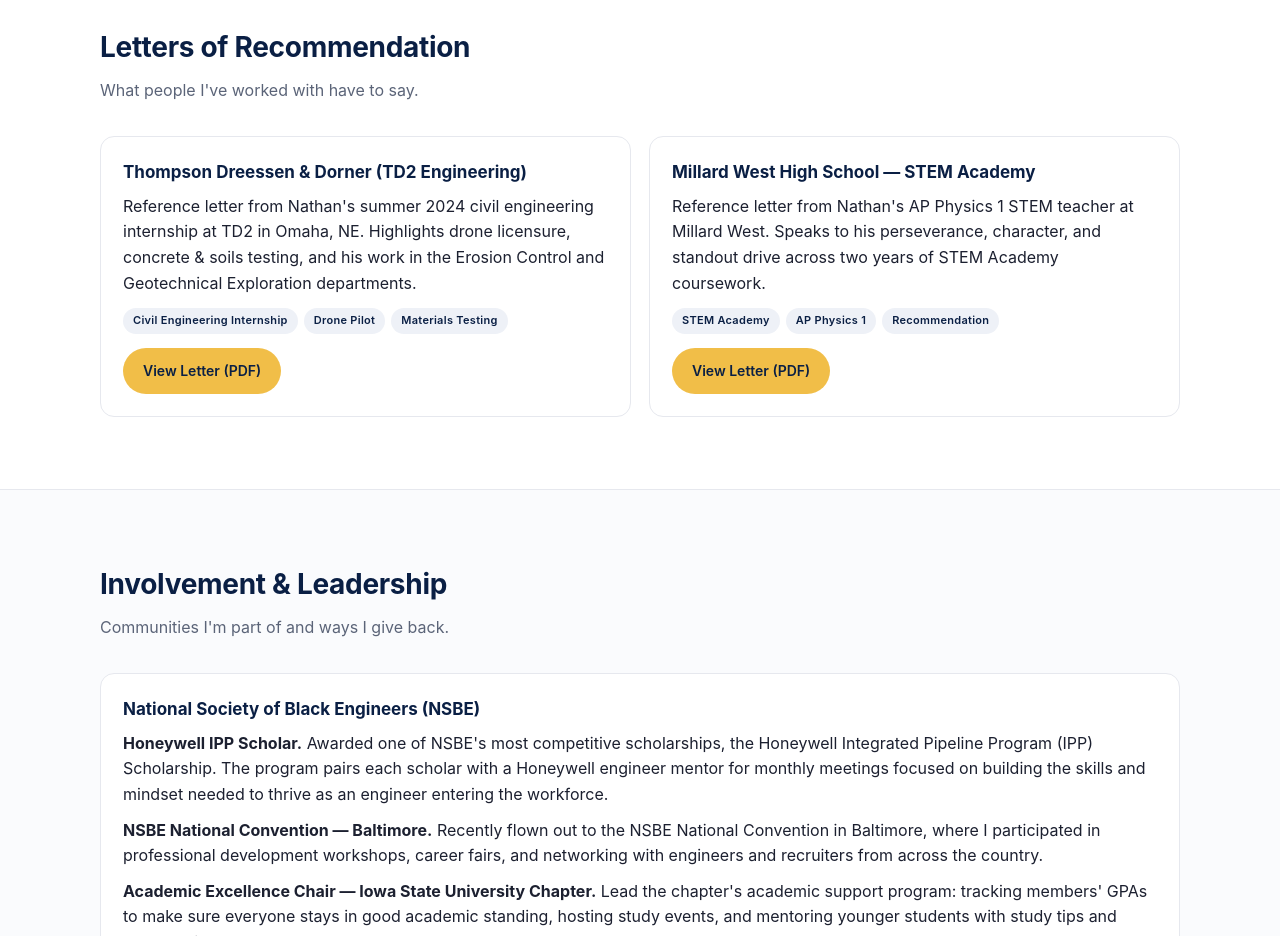
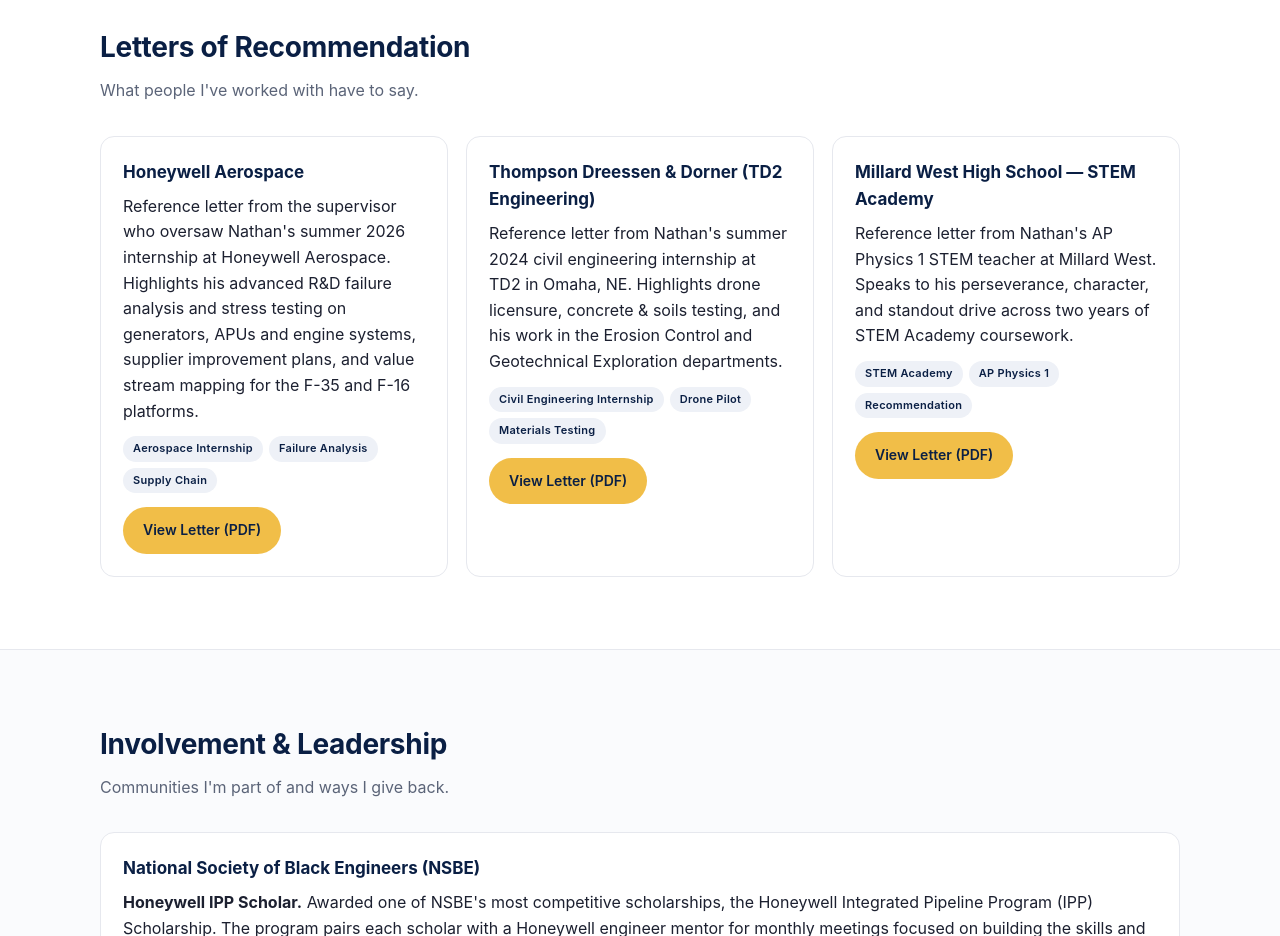
Before and after one commit to nathandurand1/nathandurand1.github.io, a plain HTML site: page index.html in a window 1280 px wide. Shown: the part 8720-9656 px from the top of the page. Drawn offline with Linux system fonts and the light colour scheme.

Commit message:
Add Honeywell Aerospace letter of recommendation
Co-Authored-By: Claude Sonnet 5.5 <noreply@anthropic.com>
Claude-Session: https://claude.ai/code/session_01Uw4JFA3mRBYLmv7J1Ve6Qe

```diff
--- a/index.html
+++ b/index.html
@@ -334,6 +334,16 @@
     <p class="section-sub">What people I've worked with have to say.</p>
     <div class="projects">
       <div class="proj">
+        <h3>Honeywell Aerospace</h3>
+        <p>Reference letter from the supervisor who oversaw Nathan's summer 2026 internship at Honeywell Aerospace. Highlights his advanced R&amp;D failure analysis and stress testing on generators, APUs and engine systems, supplier improvement plans, and value stream mapping for the F-35 and F-16 platforms.</p>
+        <div class="tag-row">
+          <span class="tag">Aerospace Internship</span>
+          <span class="tag">Failure Analysis</span>
+          <span class="tag">Supply Chain</span>
+        </div>
+        <p style="margin-top:14px;"><a class="btn btn-primary" href="docs/honeywell-letter-of-recommendation.pdf" target="_blank" rel="noopener">View Letter (PDF)</a></p>
+      </div>
+      <div class="proj">
         <h3>Thompson Dreessen &amp; Dorner (TD2 Engineering)</h3>
         <p>Reference letter from Nathan's summer 2024 civil engineering internship at TD2 in Omaha, NE. Highlights drone licensure, concrete &amp; soils testing, and his work in the Erosion Control and Geotechnical Exploration departments.</p>
         <div class="tag-row">
```
Also changed, not shown: 1 other file.
